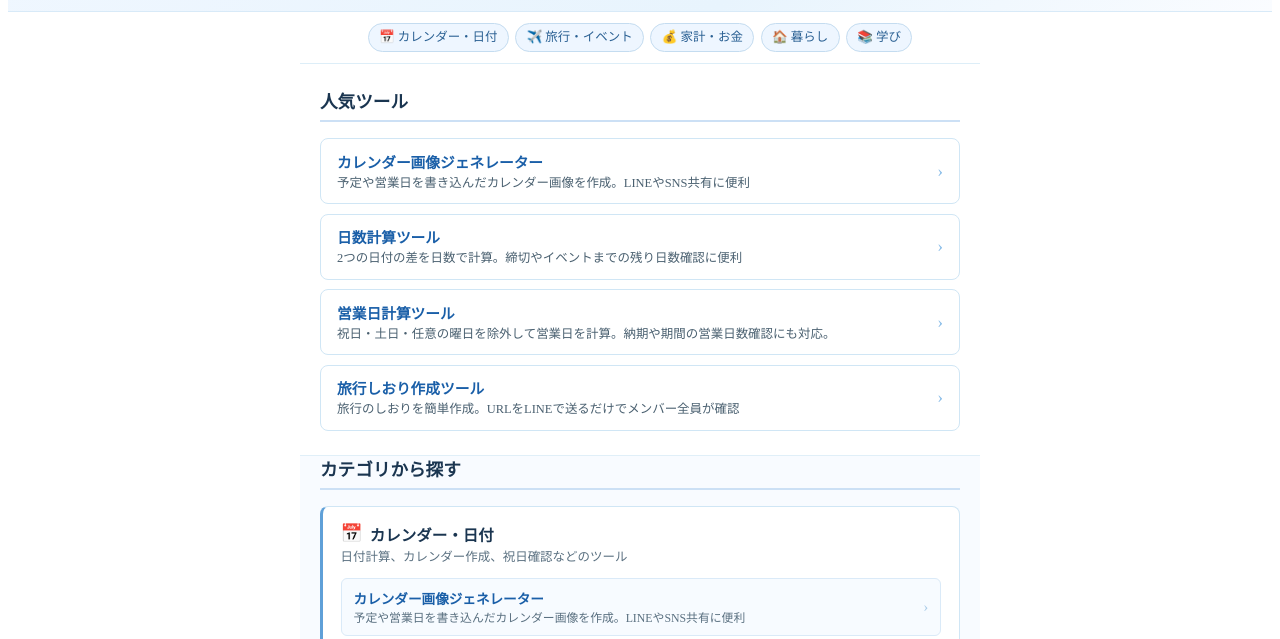
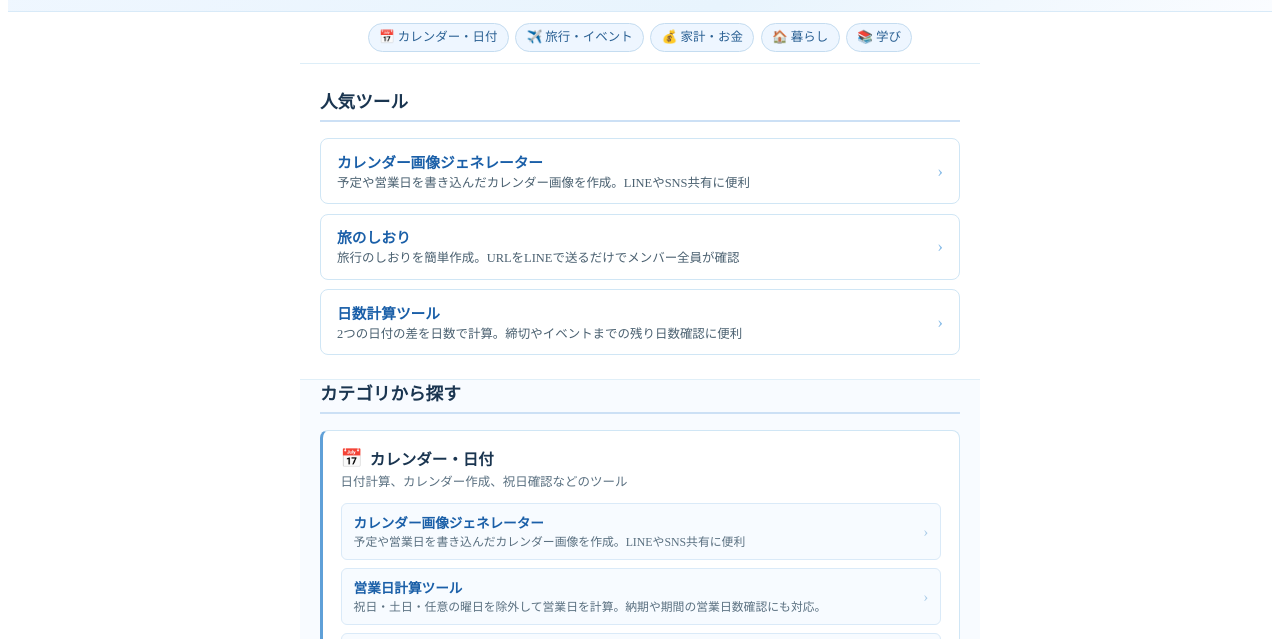
Before and after one commit to cleverkitjp/cleverkitjp.github.io, a plain HTML site: page index.html in a window 1280 px wide. Shown: the part 124-763 px from the top of the page. Drawn offline with Linux system fonts and the light colour scheme.

Commit message:
トップページ人気ツールの表示を3件に整理

```diff
--- a/index.html
+++ b/index.html
@@ -551,24 +551,17 @@
           </div>
           <span class="ck-tool-card-arrow" aria-hidden="true">›</span>
         </a>
+        <a class="ck-tool-card" href="https://cleverkit.jp/travel-itinerary/">
+          <div class="ck-tool-card-body">
+            <p class="ck-tool-card-name">旅のしおり</p>
+            <p class="ck-tool-card-desc">旅行のしおりを簡単作成。URLをLINEで送るだけでメンバー全員が確認</p>
+          </div>
+          <span class="ck-tool-card-arrow" aria-hidden="true">›</span>
+        </a>
         <a class="ck-tool-card" href="https://cleverkit.jp/day-counter/">
           <div class="ck-tool-card-body">
             <p class="ck-tool-card-name">日数計算ツール</p>
             <p class="ck-tool-card-desc">2つの日付の差を日数で計算。締切やイベントまでの残り日数確認に便利</p>
-          </div>
-          <span class="ck-tool-card-arrow" aria-hidden="true">›</span>
-        </a>
-        <a class="ck-tool-card" href="https://cleverkit.jp/business-days/">
-          <div class="ck-tool-card-body">
-            <p class="ck-tool-card-name">営業日計算ツール</p>
-            <p class="ck-tool-card-desc">祝日・土日・任意の曜日を除外して営業日を計算。納期や期間の営業日数確認にも対応。</p>
-          </div>
-          <span class="ck-tool-card-arrow" aria-hidden="true">›</span>
-        </a>
-        <a class="ck-tool-card" href="https://cleverkit.jp/tabinoshiori/">
-          <div class="ck-tool-card-body">
-            <p class="ck-tool-card-name">旅行しおり作成ツール</p>
-            <p class="ck-tool-card-desc">旅行のしおりを簡単作成。URLをLINEで送るだけでメンバー全員が確認</p>
           </div>
           <span class="ck-tool-card-arrow" aria-hidden="true">›</span>
         </a>
```
